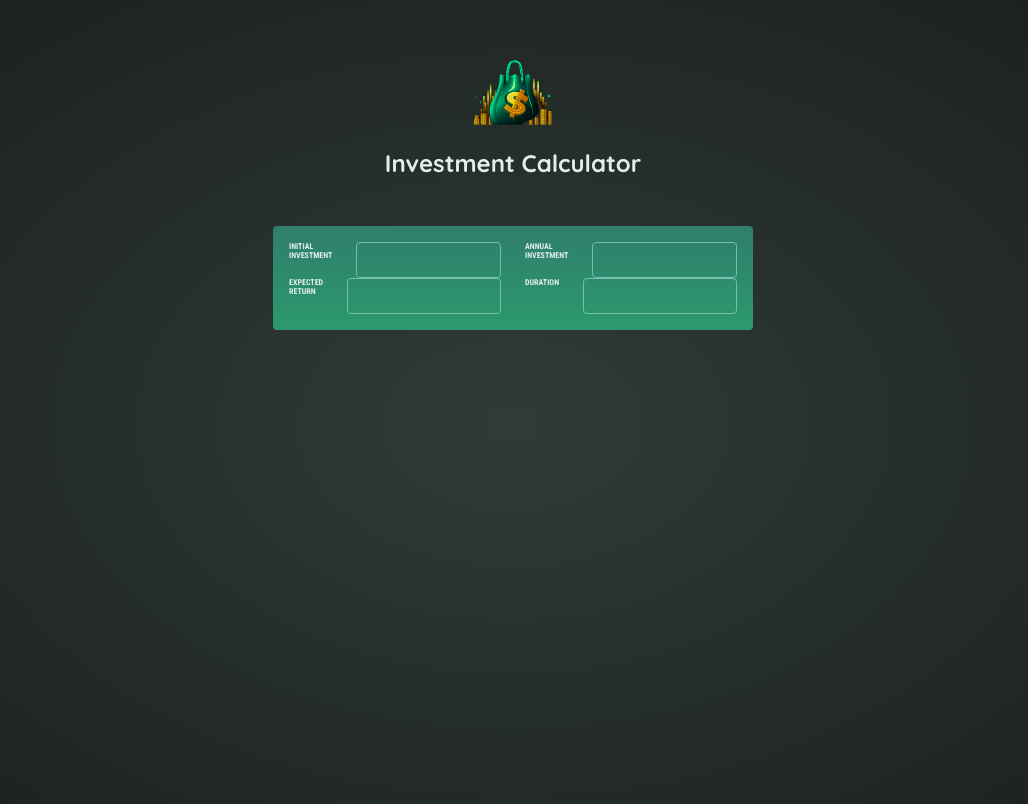
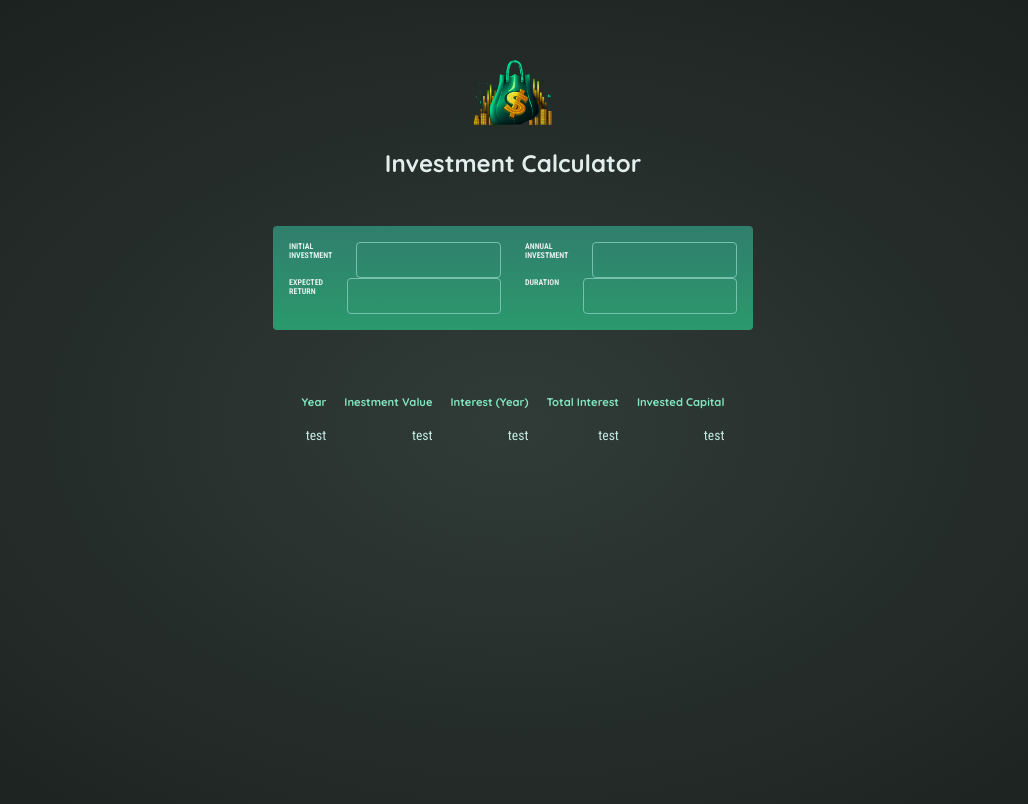
Before and after one commit to RAWoiwode/re-investment-calculator, a React (Vite) app: page / in a window 1280 px wide. Shown: the top 804 px of the page, without its empty margins (127-1155 px from the left). Built offline with nearby package versions, Linux system fonts and the light colour scheme.

Commit message:
Adding base for ResultsTable

```diff
--- a/src/App.jsx
+++ b/src/App.jsx
@@ -1,4 +1,5 @@
 import Header from "./components/Header";
+import ResultsTable from "./components/ResultsTable";
 import { UserInput } from "./components/UserInput";
 
 function App() {
@@ -6,13 +7,7 @@ function App() {
     <>
       <Header />
       <UserInput />
-      {/* Display Results */}
-      <table>
-        <thead></thead>
-        <tbody>
-          <tr></tr>
-        </tbody>
-      </table>
+      <ResultsTable />
     </>
   );
 }
--- /dev/null
+++ b/src/components/ResultsTable.jsx
@@ -0,0 +1,28 @@
+import React from "react";
+
+const ResultsTable = () => {
+  return (
+    <table id="result">
+      <thead>
+        <tr>
+          <th>Year</th>
+          <th>Inestment Value</th>
+          <th>Interest (Year)</th>
+          <th>Total Interest</th>
+          <th>Invested Capital</th>
+        </tr>
+      </thead>
+      <tbody>
+        <tr>
+          <td>test</td>
+          <td>test</td>
+          <td>test</td>
+          <td>test</td>
+          <td>test</td>
+        </tr>
+      </tbody>
+    </table>
+  );
+};
+
+export default ResultsTable;
```
